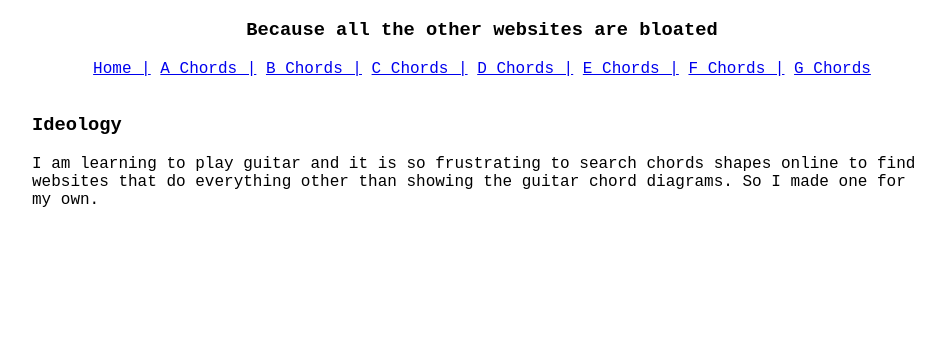
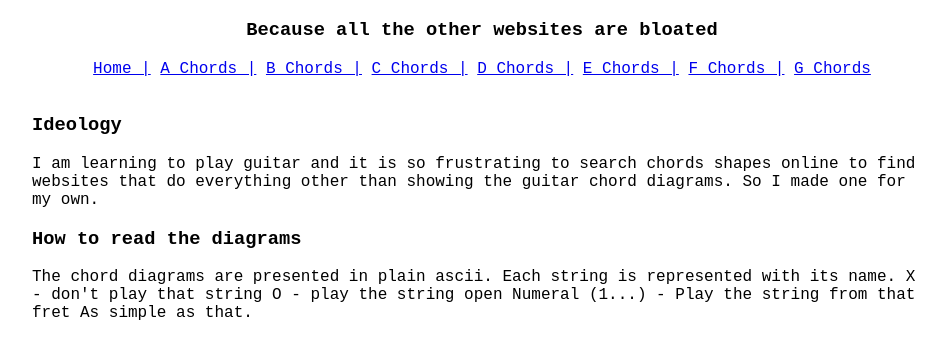
Before and after one commit to 2108arunk/2108arunk.github.io, a plain HTML site: page chords/chords.html in a window 1280 px wide. Shown: the part 61-420 px from the top of the page, without its empty margins (158-1103 px from the left). Drawn offline with Linux system fonts and the light colour scheme.

Commit message:
Changes to the home page of chords

```diff
--- a/chords/chords.html
+++ b/chords/chords.html
@@ -24,5 +24,11 @@
     <h3>Ideology</h3>
     I am learning to play guitar and it is so frustrating to search chords shapes online to find websites that do
     everything other than showing the guitar chord diagrams. So I made one for my own.
+    <h3>How to read the diagrams</h3>
+    The chord diagrams are presented in plain ascii. Each string is represented with its name.
+    X - don't play that string
+    O - play the string open
+    Numeral (1...) - Play the string from that fret
+    As simple as that.
   </body>
 </html>
```
